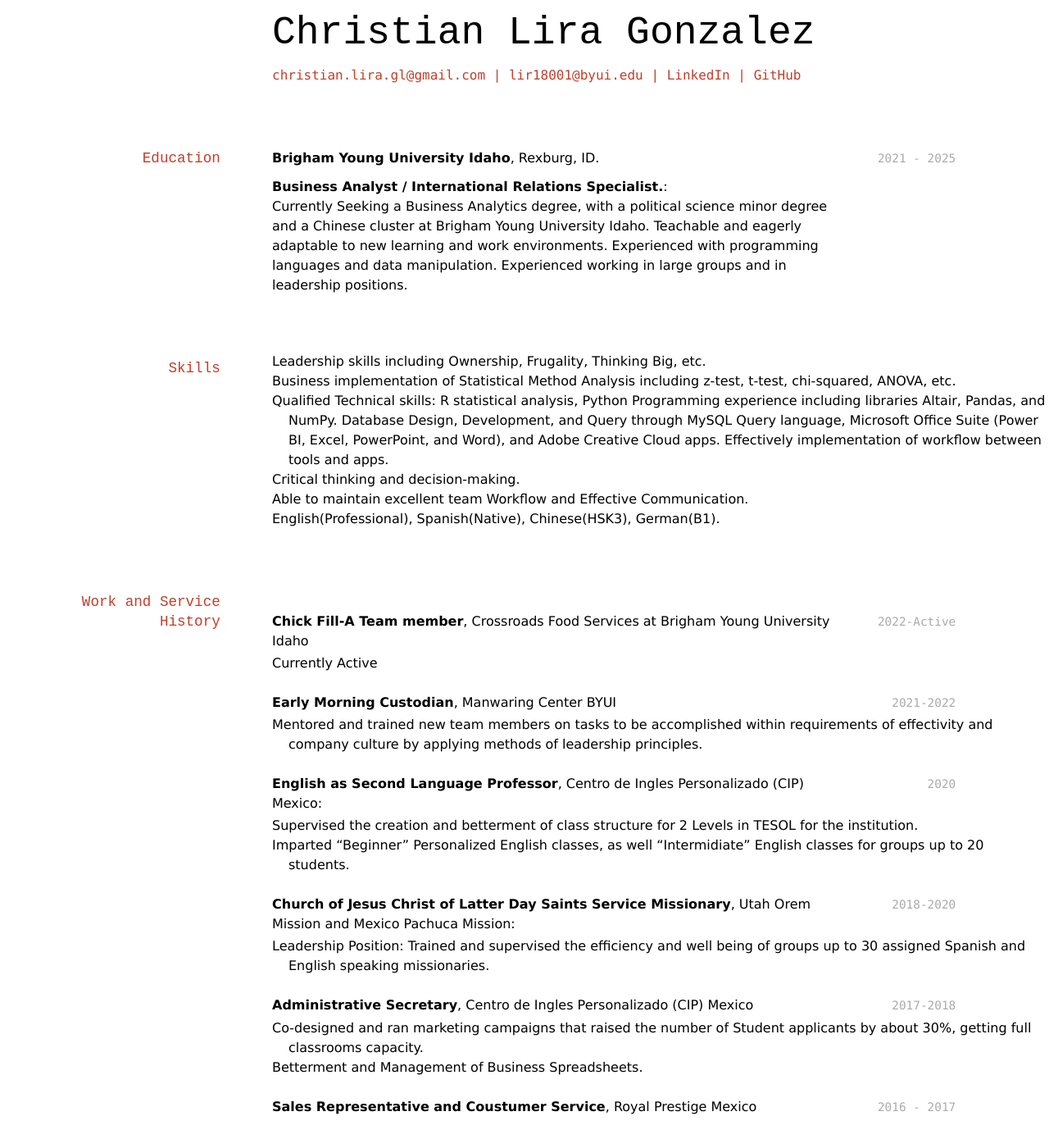
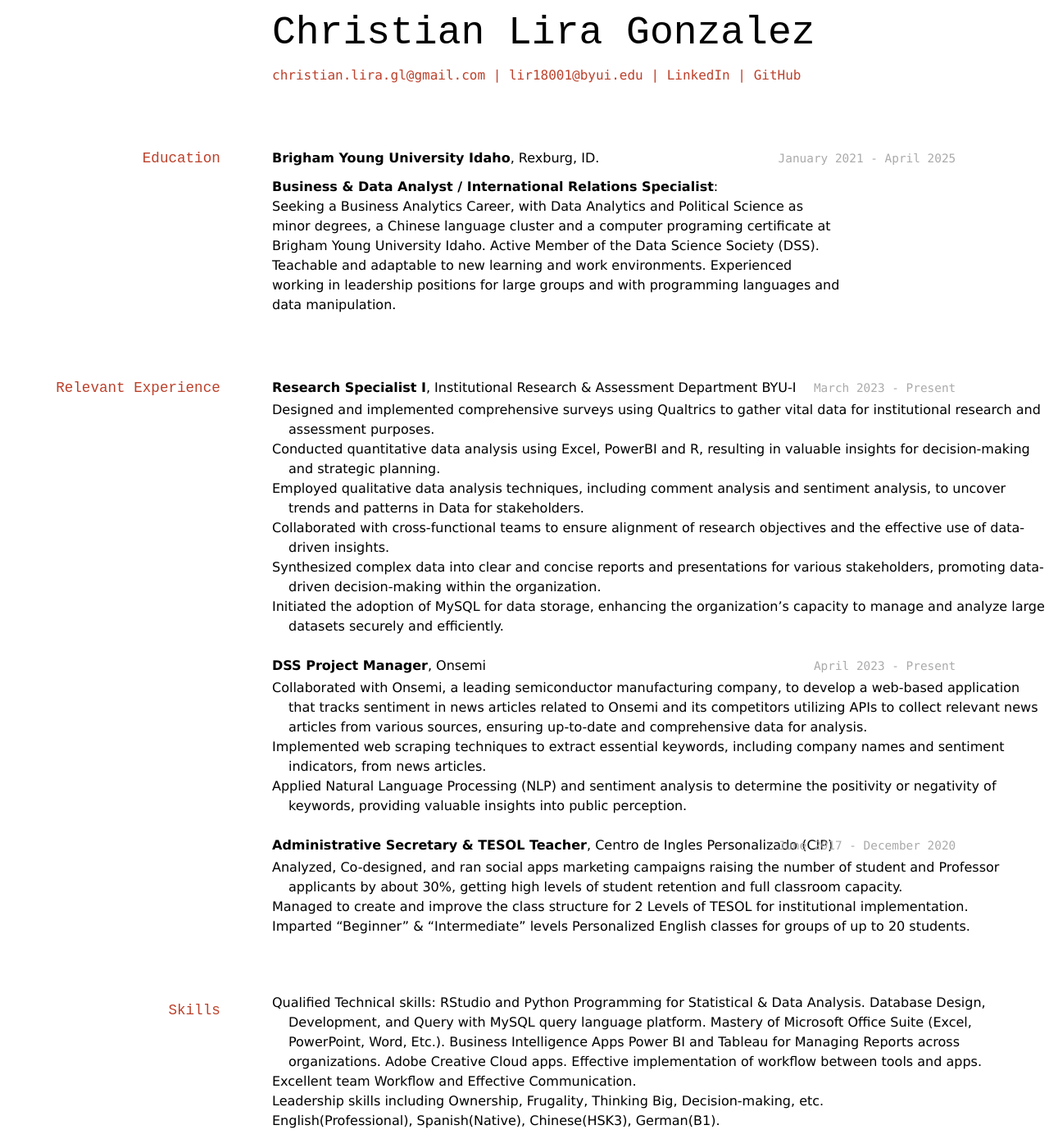
Before and after one commit to ChristianLG2/Christian_Lira_online_resume, a Jekyll site: the page built from docs/index.md, in a window 1280 px wide and 1400 px high. Shown: the whole window at 82% size. Built offline with Jekyll 4.4.1, drawn with Linux system fonts in a browser that asks for light colours; some of the changed text lies outside the part shown.

Commit message:
05/23 Update

```diff
--- a/docs/index.md
+++ b/docs/index.md
@@ -13,70 +13,66 @@ title: Christian Lira's Resume
 
 ## Education
 
-`2021 - 2025`
+`January 2021 - April 2025`
 __Brigham Young University Idaho__, Rexburg, ID.
 
-__Business Analyst / International Relations Specialist.__:
-Currently Seeking a Business Analytics degree, with a political science minor degree and a Chinese cluster at Brigham Young University Idaho.
-Teachable and eagerly adaptable to new learning and work environments. Experienced with programming languages and data manipulation.
-Experienced working in large groups and in leadership positions.
+__Business & Data Analyst / International Relations Specialist__:
+Seeking a Business Analytics Career, with Data Analytics and Political Science as minor degrees, a Chinese language cluster and a computer programing certificate at Brigham Young University Idaho.  Active Member of the Data Science Society (DSS). Teachable and adaptable to new learning and work environments. Experienced working in leadership positions for large groups and with programming languages and data manipulation.
+
+
+## Relevant Experience
+
+`March 2023 - Present`
+__Research Specialist I__, Institutional Research & Assessment Department BYU-I
+- Designed and implemented comprehensive surveys using Qualtrics to gather vital data for institutional research and assessment purposes.
+- Conducted quantitative data analysis using Excel, PowerBI and R, resulting in valuable insights for decision-making and strategic planning.
+- Employed qualitative data analysis techniques, including comment analysis and sentiment analysis, to uncover trends and patterns in Data for stakeholders.
+- Collaborated with cross-functional teams to ensure alignment of research objectives and the effective use of data-driven insights.
+- Synthesized complex data into clear and concise reports and presentations for various stakeholders, promoting data-driven decision-making within the organization.
+- Initiated the adoption of MySQL for data storage, enhancing the organization's capacity to manage and analyze large datasets securely and efficiently.
+
+`April 2023 - Present`
+__DSS Project Manager__, Onsemi
+- Collaborated with Onsemi, a leading semiconductor manufacturing company, to develop a web-based application that tracks sentiment in news articles related to Onsemi and its competitors utilizing APIs to collect relevant news articles from various sources, ensuring up-to-date and comprehensive data for analysis.
+- Implemented web scraping techniques to extract essential keywords, including company names and sentiment indicators, from news articles.
+- Applied Natural Language Processing (NLP) and sentiment analysis to determine the positivity or negativity of keywords, providing valuable insights into public perception.
+
+`June 2017 - December 2020`
+__Administrative Secretary & TESOL Teacher__, Centro de Ingles Personalizado (CIP)
+- Analyzed, Co-designed, and ran social apps marketing campaigns raising the number of student and Professor applicants by about 30%, getting high levels of student retention and full classroom capacity.
+- Managed to create and improve the class structure for 2 Levels of TESOL for institutional implementation.
+- Imparted "Beginner" & "Intermediate" levels Personalized English classes for groups of up to 20 students.
 
 ## Skills
 
-- Leadership skills including Ownership, Frugality, Thinking Big, etc.
-- Business implementation of Statistical Method Analysis including z-test, t-test, chi-squared, ANOVA, etc.
-- Qualified Technical skills: R statistical analysis, Python Programming experience including libraries Altair, Pandas, and NumPy.
-Database Design, Development, and Query through MySQL Query language, Microsoft Office Suite (Power BI, Excel, PowerPoint, and
-Word), and Adobe Creative Cloud apps. Effectively implementation of workflow between tools and apps.
-- Critical thinking and decision-making.
-- Able to maintain excellent team Workflow and Effective Communication.
+- Qualified Technical skills: RStudio and Python Programming for Statistical & Data Analysis. Database Design, Development, and Query with MySQL query language platform. Mastery of Microsoft Office Suite (Excel, PowerPoint, Word, Etc.). Business Intelligence Apps Power BI and Tableau for Managing Reports across organizations. Adobe Creative Cloud apps. Effective implementation of workflow between tools and apps.
+- Excellent team Workflow and Effective Communication.
+- Leadership skills including Ownership, Frugality, Thinking Big, Decision-making, etc.
 - English(Professional), Spanish(Native), Chinese(HSK3), German(B1).
 
+## Projects
 
+__Demographic Analysis__
+- Conducted an independent demographic study based on population Census data by INEGI (Mexico), focusing on development,
+population growth, and Sexism through data manipulation and usage of programming tools and methods such as Python and its
+libraries: Altair, Pandas, and NumPy; as well of the query languages MySQL, and data reader Excel spreadsheets, further report on
+power Bi.
 
+## PUBLICATIONS
 
-## Work and Service History
-`2022-Active`
-__Chick Fill-A Team member__, Crossroads Food Services at Brigham Young University Idaho
-- Currently Active
+- GitHub Repositories: Includes School and Personal Projects performed, presented in Script, and in a formal presentation.
+<div id="webaddress">
+| <a href="https://github.com/ChristianLG2">GitHub</a>
+</div>
 
-`2021-2022`
-__Early Morning Custodian__, Manwaring Center BYUI
-- Mentored and trained new team members on tasks to be accomplished within requirements of effectivity and company culture by applying methods of leadership principles.
-
-`2020`
-__English as Second Language Professor__, Centro de Ingles Personalizado (CIP) Mexico:
-* Supervised the creation and betterment of class structure for 2 Levels in TESOL for the institution.
-* Imparted "Beginner" Personalized English classes, as well "Intermidiate" English classes for groups up to 20 students.
+## Comunity Service
 
 `2018-2020`
 __Church of Jesus Christ of Latter Day Saints Service Missionary__, Utah Orem Mission and Mexico Pachuca Mission:
 * Leadership Position: Trained and supervised the efficiency and well being of groups up to 30 assigned Spanish and English speaking missionaries.
 
-`2017-2018`
-__Administrative Secretary__, Centro de Ingles Personalizado (CIP) Mexico
-* Co-designed and ran marketing campaigns that raised the number of Student applicants by about 30%, getting full classrooms capacity.
-* Betterment and Management of Business Spreadsheets.
-
-`2016 - 2017`
-__Sales Representative and Coustumer Service__, Royal Prestige Mexico
-
-## Projects
-
-__Demographic Analysis__
-
-- Conducted an independent demographic study based on population Census data by INEGI (Mexico), focusing on development,
-population growth, and Sexism through data manipulation and usage of programming tools and methods such as Python and its
-libraries: Altair, Pandas, and NumPy; as well of the query languages MySQL, and data reader Excel spreadsheets, further report on
-power Bi.
-
-
-
-
 ## Interests
 
-- Seeking a Secondary Degree in Political Sciences with a profound interest in Foreign Affairs, International Relations, and a special
-emphasis on Political Theory.
-- German and Chinese Language and Cultural Learning
+- Seeking a secondary minor degree in Political Sciences with profound interest for Foreign Affairs, International Relations, with emphasis on the Philosophy of Political Economic Theory.
 <!-- ### Footer
-<!-- Last updated: February 2023 -->
+<!-- Last updated: May 2023 -->
```
